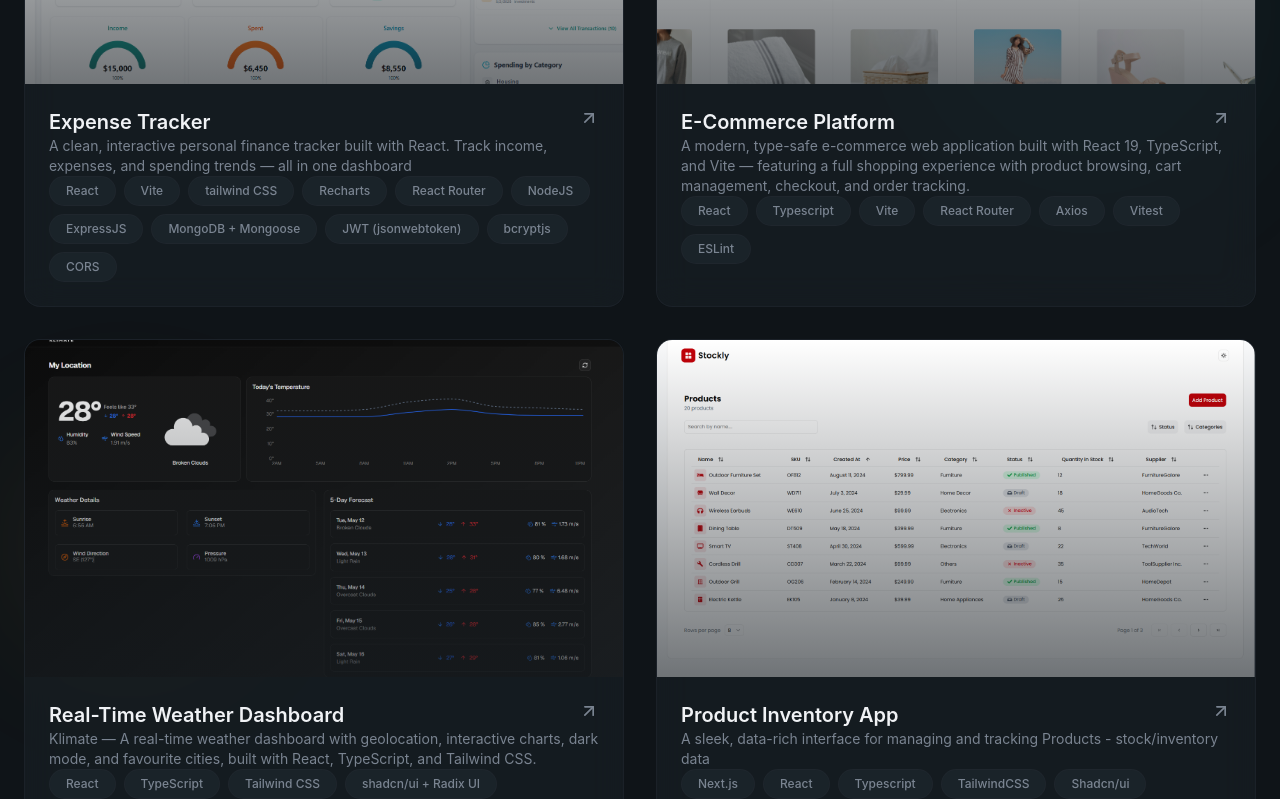
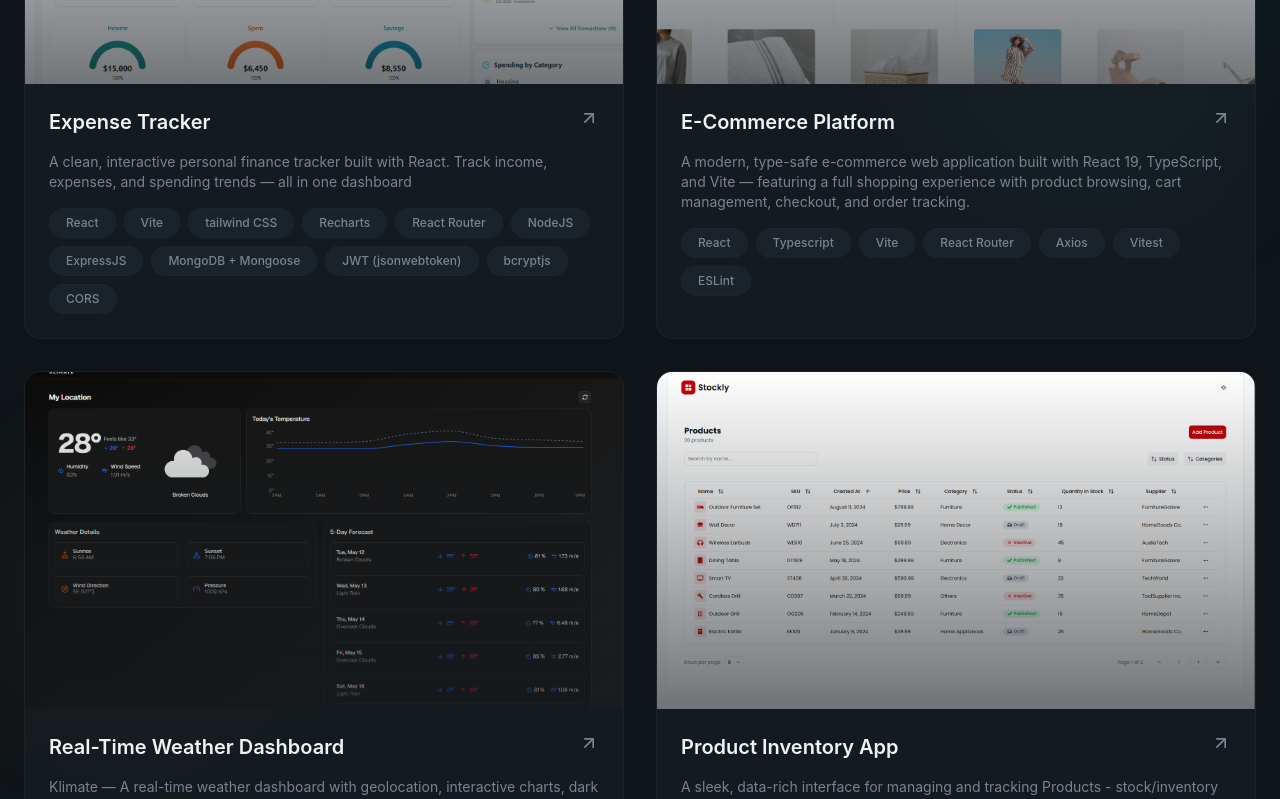
Before and after one commit to deepshikava/dev-personal-portfolio, a React (Vite) app: page / in a window 1280 px wide. Shown: the part 4460-5259 px from the top of the page. Built offline with nearby package versions, Linux system fonts and the light colour scheme.

Commit message:
added project description padding

```diff
--- a/src/sections/Projects.jsx
+++ b/src/sections/Projects.jsx
@@ -152,7 +152,7 @@ export const Projects = () => {
                    group-hover:-translate-y-1 transition-all"
                     />
                   </div>
-                  <p className="text-muted-foreground text-sm">
+                  <p className="text-muted-foreground text-sm py-4">
                     {project.description}
                   </p>
                   <div className="flex flex-wrap gap-2">
```
